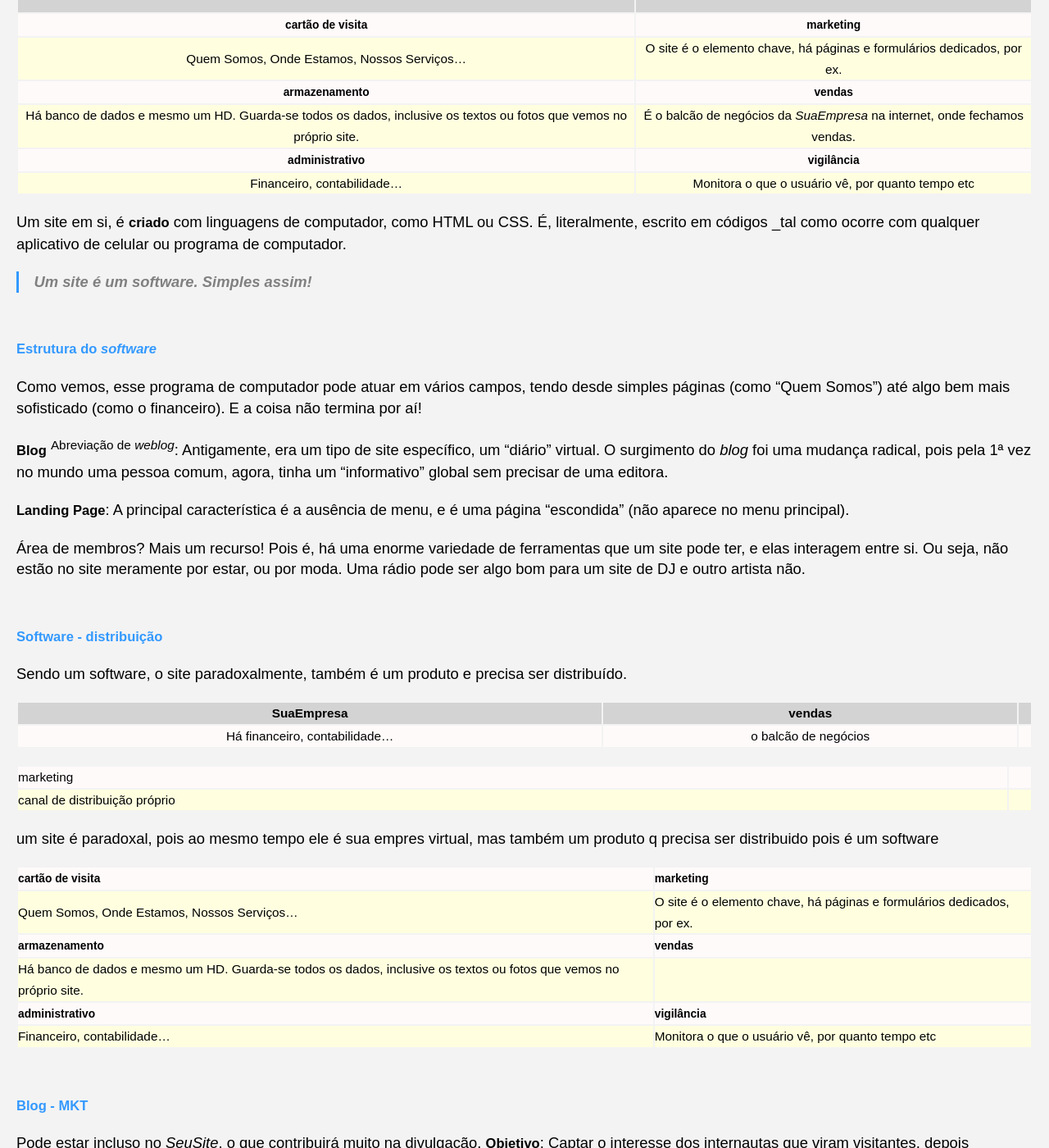
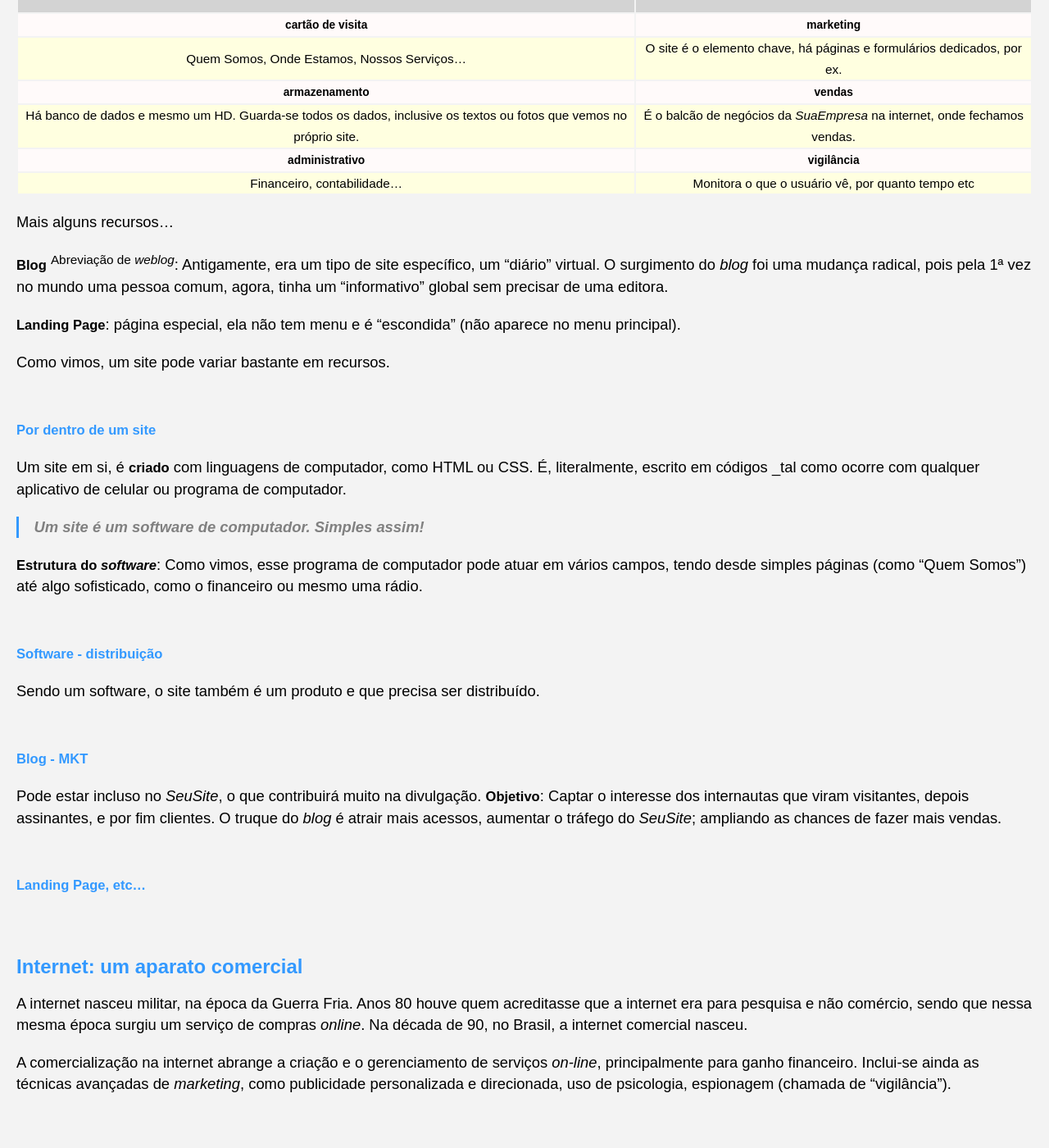
Before and after one commit to Joesynth/joesynth.github.io, a Jekyll site: the page built from _posts/2021-01-03-site-comercial-um-tutorial-essencial.md, in a window 1280 px wide and 1400 px high, scrolled down 1177 px. Shown: the whole window at 82% size. Built offline with Jekyll 4.4.1, drawn with Linux system fonts in a browser that asks for light colours; some of the changed text lies outside the part shown.

Commit message:
Revise site tutorial for clarity and structure

```diff
--- a/_posts/2021-01-03-site-comercial-um-tutorial-essencial.md
+++ b/_posts/2021-01-03-site-comercial-um-tutorial-essencial.md
@@ -38,44 +38,28 @@ Isso, devido *software* e internet passarem a ser as novas palavras de ordem. E
 |**administrativo**|**vigilância**|
 |Financeiro, contabilidade...|Monitora o que o usuário vê, por quanto tempo etc|
 
+Mais alguns recursos...
+
+**Blog** <sup>Abreviação de *weblog*</sup>: Antigamente, era um tipo de site específico, um "diário" virtual. O surgimento do *blog* foi uma mudança radical, pois pela 1ª vez no mundo uma pessoa comum, agora, tinha um "informativo" global sem precisar de uma editora.
+
+**Landing Page**: página especial, ela não tem menu e é "escondida" (não aparece no menu principal).
+
+Como vimos, um site pode variar bastante em recursos.
+
+###### Por dentro de um site
 
 Um site em si, é **criado** com linguagens de computador, como HTML ou CSS. É, literalmente, escrito em códigos _tal como ocorre com qualquer aplicativo de celular ou programa de computador.
 
-> Um site é um *software*. Simples assim!
+> Um site é um *software* de computador. Simples assim!
+
+**Estrutura do *software***: Como vimos, esse programa de computador pode atuar em vários campos, tendo desde simples páginas (como "Quem Somos") até algo sofisticado, como o financeiro ou mesmo uma rádio.
 
 
-###### Estrutura do *software*
 
-Como vemos, esse programa de computador pode atuar em vários campos, tendo desde simples páginas (como "Quem Somos") até algo bem mais sofisticado (como o financeiro). E a coisa não termina por aí!
-
-**Blog** <sup>Abreviação de *weblog*</sup>: Antigamente, era um tipo de site específico, um "diário" virtual. O surgimento do *blog* foi uma mudança radical, pois pela 1ª vez no mundo uma pessoa comum, agora, tinha um "informativo" global sem precisar de uma editora.
-
-**Landing Page**: A principal característica é a ausência de menu, e é uma página "escondida" (não aparece no menu principal).
-
-Área de membros? Mais um recurso! Pois é, há uma enorme variedade de ferramentas que um site pode ter, e elas interagem entre si. Ou seja, não estão no site meramente por estar, ou por moda. Uma rádio pode ser algo bom para um site de DJ e outro artista não.
 
 ###### Software - distribuição
 
-Sendo um software, o site paradoxalmente, também é um produto e precisa ser distribuído.
-
-
-|SuaEmpresa|vendas||
-|:---:|:---:|:---:|
-|Há financeiro, contabilidade...|o balcão de negócios||
-
-|marketing||
-|canal de distribuição próprio||
-
-um site é paradoxal, pois ao mesmo tempo ele é sua empres virtual, mas também um produto q precisa ser distribuido pois é um software
-
-
-|**cartão de visita**|**marketing**|
-|Quem Somos, Onde Estamos, Nossos Serviços...|O site é o elemento chave, há páginas e formulários dedicados, por ex. |
-|**armazenamento**|**vendas**|
-|Há banco de dados e mesmo um HD. Guarda-se todos os dados, inclusive os textos ou fotos que vemos no próprio site.|
-|**administrativo**|**vigilância**|
-|Financeiro, contabilidade...|Monitora o que o usuário vê, por quanto tempo etc|
-
+Sendo um software, o site também é um produto e que precisa ser distribuído.
 
 
 ###### Blog - MKT
@@ -125,9 +109,9 @@ No passado...
 
 ## O Google: o chefe
 
-<img src="https://image.cdn2.seaart.ai/static/801a105c2fa58abe0f9208fa02043241/20230427/81ab61ab67df48f737d1720a3ad547c8_low.webp" width="120" />O Google tem superpoderes. Ele "vê" dados e mais dados sobre todos os sites.
+<img src="https://image.cdn2.seaart.ai/static/801a105c2fa58abe0f9208fa02043241/20230427/81ab61ab67df48f737d1720a3ad547c8_low.webp" width="120" />Conheça o Google, afianl, ele tem superpoderes. Ele "vê" dados e mais dados sobre todos os sites.
 
-> Conheça o Google: ele sabe dúzias de dados sobre seu site _provavelmente mais que o dono do site.
+> O Google "vê" dados e mais dados sobre todos os sites, por isso sabe dúzias de coisas sobre seu site _talvez até mais que o próprio dono do site.
 
 |||
 |:---:|:---:|
@@ -172,14 +156,12 @@ Como esses conceitos eram utilizados no passado?
 
 |mídia própria|mídia alugada|
 |:---:|:---:|
-|*folders*, informativos, catálogos|rádio e a tv|
+|*folders*, informativos, catálogos|rádio, tv, shopping|
 
 
-Entenda melhor sobre isso lendo:
-👉️ [Mídia Própria e Mídia Alugada](/midia-propria-e-midia-alugada).
-👉️ [Site vs. Rede Social](/site-vs-rede-social).
+👉️ Entenda mais lendo [Mídia Própria e Mídia Alugada](/midia-propria-e-midia-alugada) e [Site vs. Rede Social](/site-vs-rede-social).
 
-Nesse contexto, o site ou as redes sociais podem ser vistos como ferramentas para SuaEmpresa, como recursos das estratégias de marketing digital. Muitas dessas tecnologias podem trabalhar em conjunto para chegarmos a resultados. Cada caso é um caso. Uma página no Facebook é tão importante quanto um site _um não substitui o outro.
+
 
 **E-commerce <sup>Comércio eletrônico</sup>**: Um conceito geral, que envolve qualquer transação comercial pela internet: loja virtual, mídia alugada como Mercado Livre e Facebook ou mesmo Hotmart (infoproduto).
 
@@ -190,6 +172,8 @@ Nesse contexto, o site ou as redes sociais podem ser vistos como ferramentas par
 Pela ótica "purista" do MKT, tanto o site quanto a mídia alugada são **canais de distribuição**.
 
 > O pŕoprio site é o destino final de toda a Mídia Alugada.
+
+Nesse contexto, o site ou as redes sociais podem ser vistos como ferramentas para SuaEmpresa, como recursos das estratégias de marketing digital. Muitas dessas tecnologias podem trabalhar em conjunto para chegarmos a resultados. Cada caso é um caso. Uma página no Facebook é tão importante quanto um site _um não substitui o outro.
 
 ###### Mídia Alugada: onipresença
 
```
Also changed, not shown: other parts of _posts/2021-01-03-site-comercial-um-tutorial-essencial.md (+41 -1 lines).
